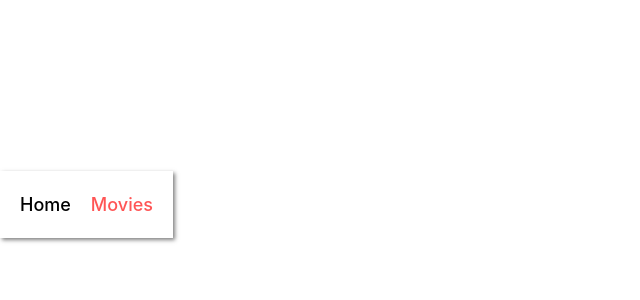
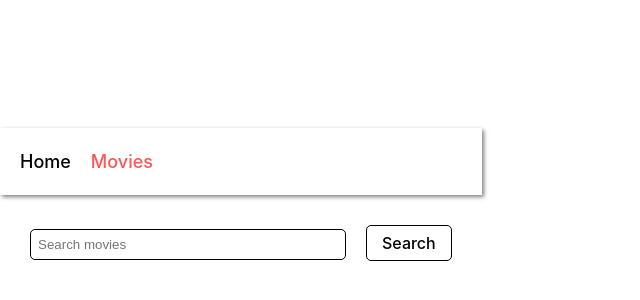
Before and after one commit to BorysenkoS/goit-react-hw-05, a React (Vite) app: page /movies in a window 1280 px wide. Shown: the part 176-476 px from the top of the page, without its empty margins (0-640 px from the left). Built offline with nearby package versions, Linux system fonts and the light colour scheme; no server answers.

Commit message:
add search form on movies page

```diff
--- a/package.json
+++ b/package.json
@@ -12,11 +12,13 @@
   "dependencies": {
     "axios": "^1.7.5",
     "clsx": "^2.1.1",
+    "formik": "^2.4.6",
     "nanoid": "^5.0.7",
     "react": "^18.3.1",
     "react-dom": "^18.3.1",
     "react-loader-spinner": "^6.1.6",
-    "react-router-dom": "^6.26.1"
+    "react-router-dom": "^6.26.1",
+    "yup": "^1.4.0"
   },
   "devDependencies": {
     "@eslint/js": "^9.9.0",
--- a/src/components/MovieCast/MovieCast.jsx
+++ b/src/components/MovieCast/MovieCast.jsx
@@ -19,7 +19,6 @@ const MovieCast = () => {
       try {
         setLoading(true);
         const data = await fetchMoviesCredits(moviesId);
-        console.log(data);
         setMoviesCredits(data);
       } catch (error) {
         setError(error.message);
--- a/src/pages/MoviesPage/MoviesPage.jsx
+++ b/src/pages/MoviesPage/MoviesPage.jsx
@@ -1,5 +1,111 @@
+import css from "./MoviesPage.module.css";
+import { ErrorMessage, Field, Form, Formik } from "formik";
+import * as Yup from "yup";
+
+import { Link } from "react-router-dom";
+
+import { fetchSearchMovies } from "../services/api";
+
+import { useEffect, useState } from "react";
+
+const SearchMovies = Yup.object().shape({
+  searchTerm: Yup.string()
+    .min(2, "Too Short! Min 2 symbols.")
+    .max(50, "Too Long! Max 50 symbols.")
+    .required("Required! Enter any word..."),
+});
+
+const initialValues = {
+  searchTerm: "",
+};
+
+// useEffect(() => {
+//   if (searchValue.trim() === "") return;
+//   const fetchPhotosBySearchValue = async () => {
+//     try {
+//       setLoading(true);
+
+//       const data = await fetchPhotosApi(searchValue, pageNumber);
+
+//       setPhotos((prev) => [...prev, ...data.results]);
+//       setTotalPage(data.total_pages);
+//     } catch (error) {
+//       setError(error.message);
+//     } finally {
+//       setLoading(false);
+//     }
+//   };
+//   fetchPhotosBySearchValue();
+// }, [searchValue, pageNumber]);
+
+// const onSubmit = (searchTerm) => {
+//   setPhotos([]);
+//   setSearchValue(searchTerm);
+//   setPageNumber(1);
+// };
+
 const MoviesPage = () => {
-  return <div></div>;
+  const [movies, setMovies] = useState([]);
+  const [searchMovies, setSearchMovies] = useState("");
+
+  useEffect(() => {
+    if (searchMovies.trim === "") return;
+    const searchMoviesBySearchValue = async () => {
+      const data = await fetchSearchMovies(searchMovies);
+      setMovies(data.results);
+    };
+    searchMoviesBySearchValue();
+  }, [searchMovies]);
+  const handleSubmit = (values, actions) => {
+    setSearchMovies(values.searchTerm);
+    actions.resetForm();
+  };
+  return (
+    <div>
+      <div className={css.searchBar}>
+        <Formik
+          initialValues={initialValues}
+          onSubmit={handleSubmit}
+          validationSchema={SearchMovies}
+        >
+          <Form>
+            <label className={css.formLabel}>
+              <Field
+                className={css.searchInput}
+                type="text"
+                name="searchTerm"
+                placeholder="Search movies"
+              />
+            </label>
+            <button className={css.searchBtn} type="submit">
+              Search
+            </button>
+            <br />
+            <ErrorMessage
+              className={css.formErrorMessage}
+              name="searchTerm"
+              component="span"
+            />
+          </Form>
+        </Formik>
+      </div>
+      <div>
+        {movies.map((mov) => {
+          return (
+            <li className={css.moviesItem} key={mov.id}>
+              <Link
+                to={`/movies/${mov.id}`}
+                className={css.moviesLink}
+                key={mov.id}
+              >
+                {mov.title}
+              </Link>
+            </li>
+          );
+        })}
+      </div>
+    </div>
+  );
 };
 
 export default MoviesPage;
--- a/src/pages/MoviesPage/MoviesPage.module.css
+++ b/src/pages/MoviesPage/MoviesPage.module.css
@@ -0,0 +1,67 @@
+.searchBar {
+  padding: 10px;
+  margin-bottom: 30px;
+}
+
+.searchInput {
+  width: 300px;
+  margin-right: 20px;
+
+  padding: 7px;
+  border: 1px solid #000000;
+  border-radius: 5px;
+}
+
+.searchInput:hover,
+.searchInput:focus {
+  outline: none;
+  border: 1px solid #6087fa;
+}
+
+.searchBtn {
+  padding: 7px 15px;
+  border: 1px solid #000000;
+  border-radius: 5px;
+  background-color: rgb(255, 255, 255);
+}
+
+.searchBtn:hover,
+.searchBtn:focus {
+  outline: none;
+  border: 1px solid #6087fa;
+  cursor: pointer;
+  color: #6087fa;
+  transition: color linear 250ms;
+}
+
+.formErrorMessage {
+  color: red;
+}
+
+.homePageTitle {
+  margin-top: 0;
+  margin-bottom: 20px;
+}
+
+.moviesList {
+  display: flex;
+  flex-direction: column;
+  margin-top: 0;
+  padding-left: 20px;
+}
+
+.moviesItem {
+  margin-bottom: 5px;
+  font-size: 16px;
+}
+
+.moviesItem:hover,
+.moviesItem:focus {
+  color: blue;
+  cursor: pointer;
+}
+
+.moviesLink {
+  text-decoration: none;
+  color: inherit;
+}
--- a/src/pages/services/api.jsx
+++ b/src/pages/services/api.jsx
@@ -35,3 +35,10 @@ export const fetchMoviesReviews = async (moviesId) => {
 
   return response.data;
 };
+
+export const fetchSearchMovies = async (query) => {
+  const url = `https://api.themoviedb.org/3/search/movie?query=${query}&page=1`;
+  const response = await axios.get(url, options);
+
+  return response.data;
+};
```
Also changed, not shown: 1 other file (tests, documents, lock files or other folders).
